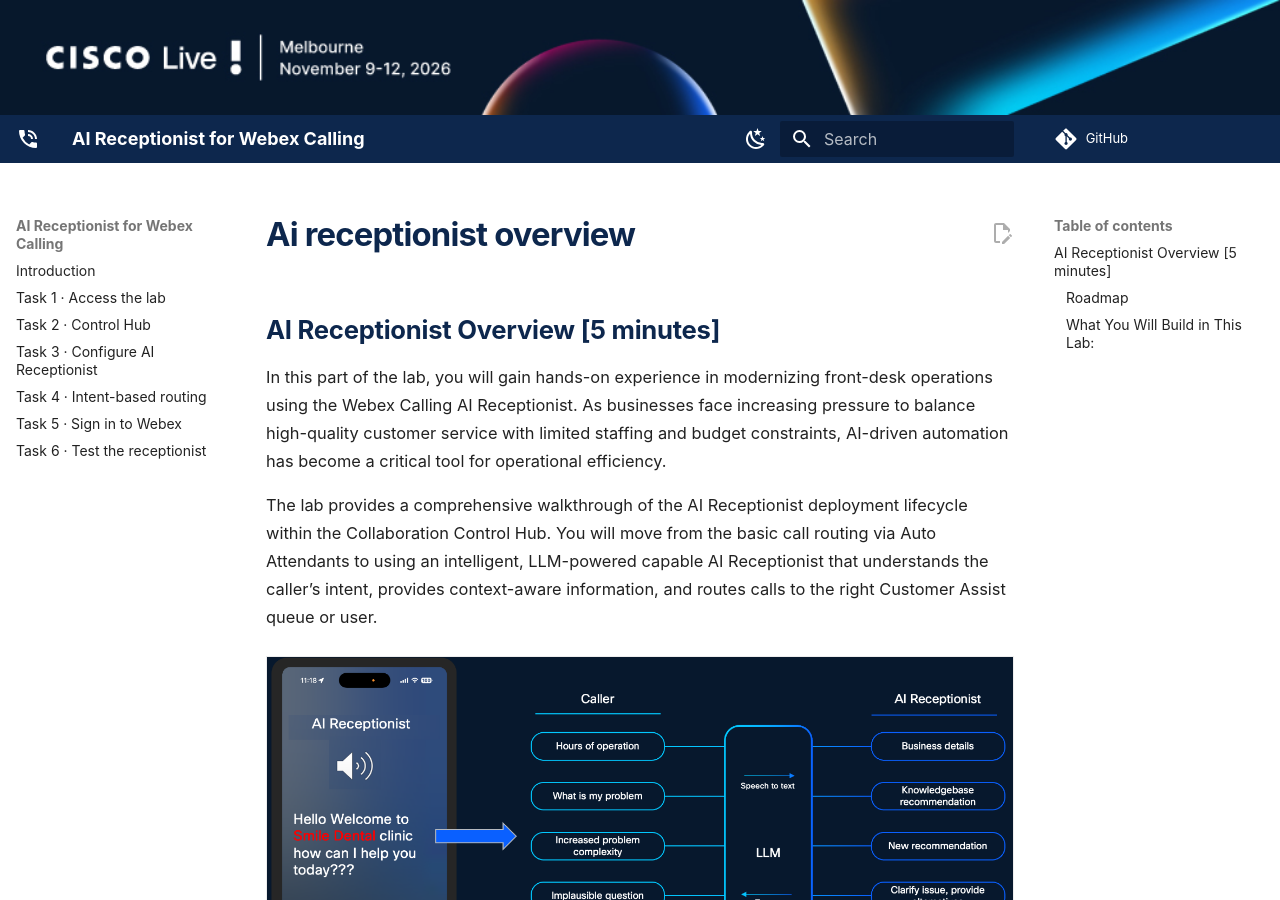
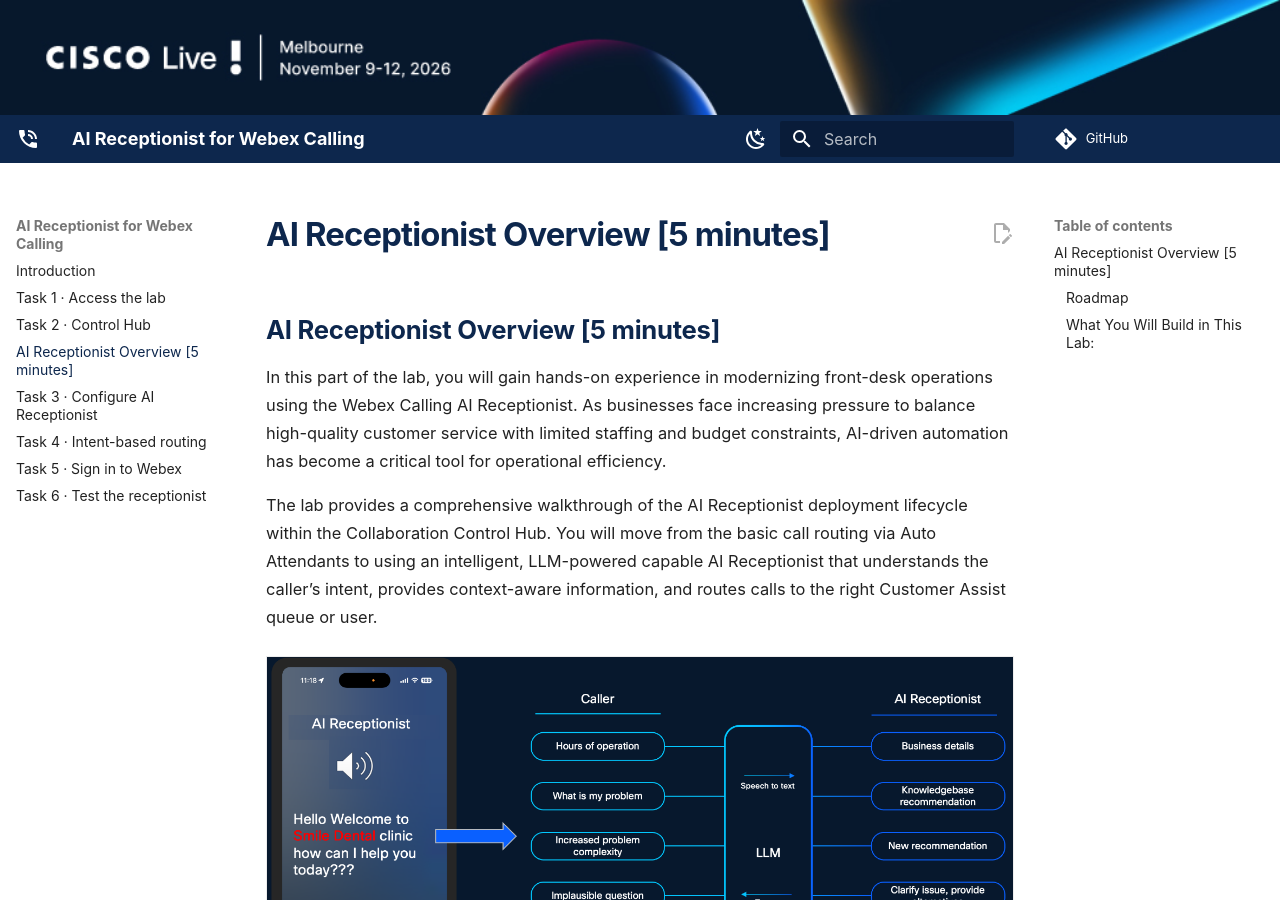
Before and after one commit to Joshua-Tan-Wai-Kiat/ltrcol-2651-lab-guide, an MkDocs documentation site: the page built from docs/ai-receptionist-overview.md, in a window 1280 px wide and 900 px high. Built offline with MkDocs 1.6.1 and Material for MkDocs 9.7.7, drawn with Linux system fonts in a browser that asks for light colours; comment, search, counter and statistics services are not loaded; some of the changed text lies outside the part shown.

Commit message:
Place AI Receptionist overview before Task 3

```diff
--- a/mkdocs.yml
+++ b/mkdocs.yml
@@ -56,6 +56,7 @@
   - Introduction: index.md
   - 'Task 1 · Access the lab': tasks/01-access-the-lab.md
   - 'Task 2 · Control Hub': tasks/02-control-hub.md
+  - 'AI Receptionist Overview [5 minutes]': ai-receptionist-overview.md
   - 'Task 3 · Configure AI Receptionist': tasks/03-configure-ai-receptionist.md
   - 'Task 4 · Intent-based routing': tasks/04-intent-based-routing.md
   - 'Task 5 · Sign in to Webex': tasks/05-webex-app.md
```
